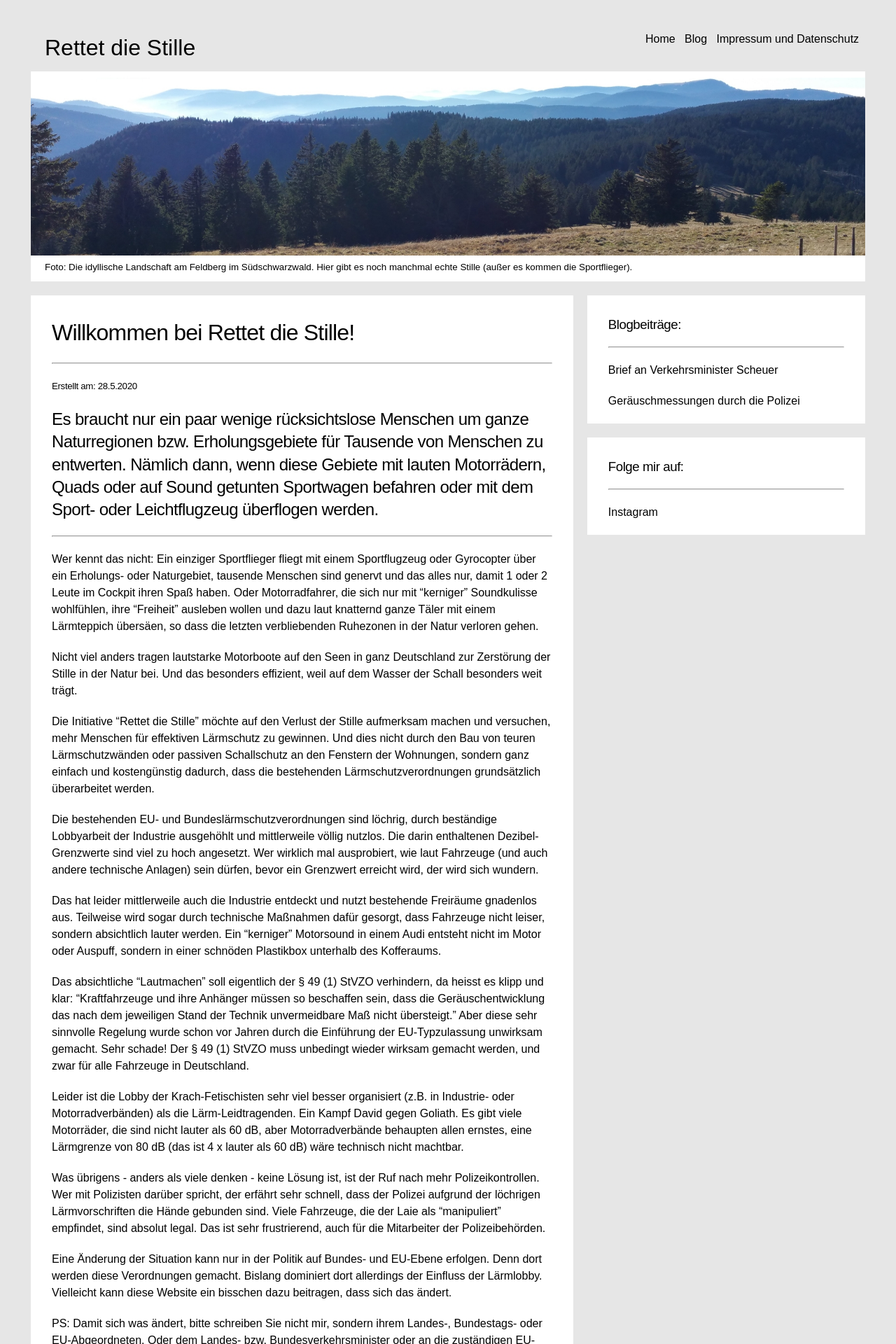
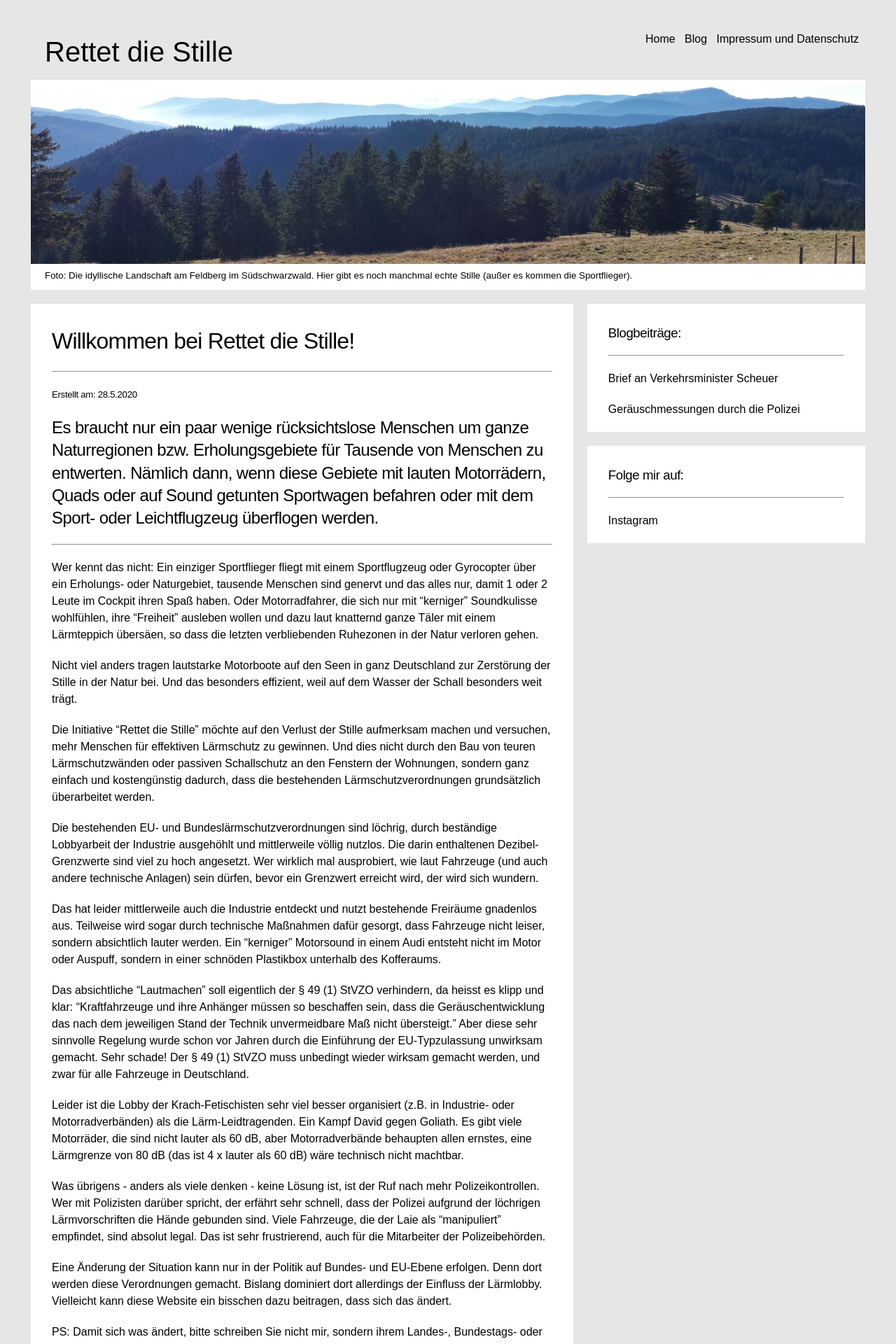
Before and after one commit to rettet-die-stille/rettet-die-stille.github.io, a Jekyll site: the page built from index.md, in a window 1280 px wide. Shown: the top 1920 px of the page at 70% size. Built offline with Jekyll 4.4.1, drawn with Linux system fonts in a browser that asks for light colours; our own code applies the rules of GitHub Pages for plain Markdown files.

Commit message:
Update _nav.html

```diff
--- a/_includes/_nav.html
+++ b/_includes/_nav.html
@@ -1,7 +1,7 @@
 <div class="nav">
     <div style="text-align: left;float:left;">
         <a href="/">
-            <span style="font-size: 2em" >Rettet die Stille</span>
+            <span style="font-size: 2.5em" >Rettet die Stille</span>
         </a>
     </div>
     <div style="text-align: right;vertical-align: bottom;">
```
